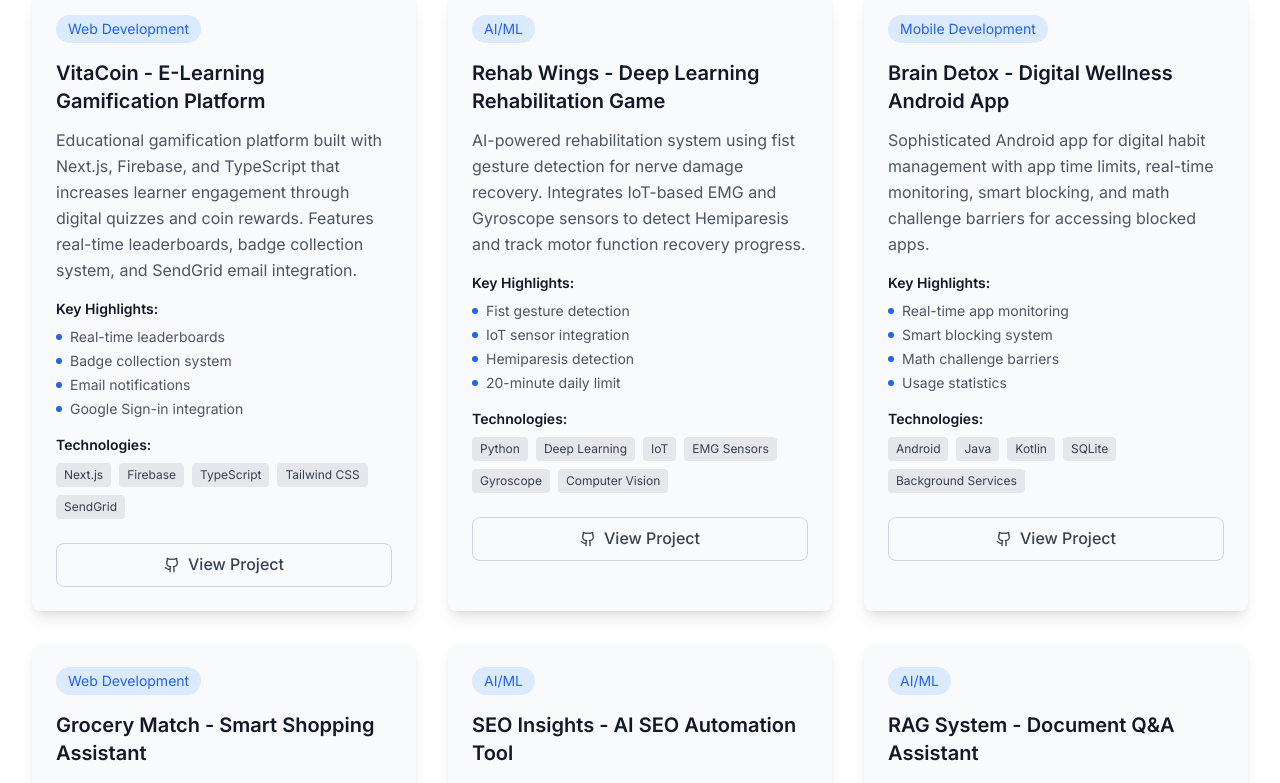
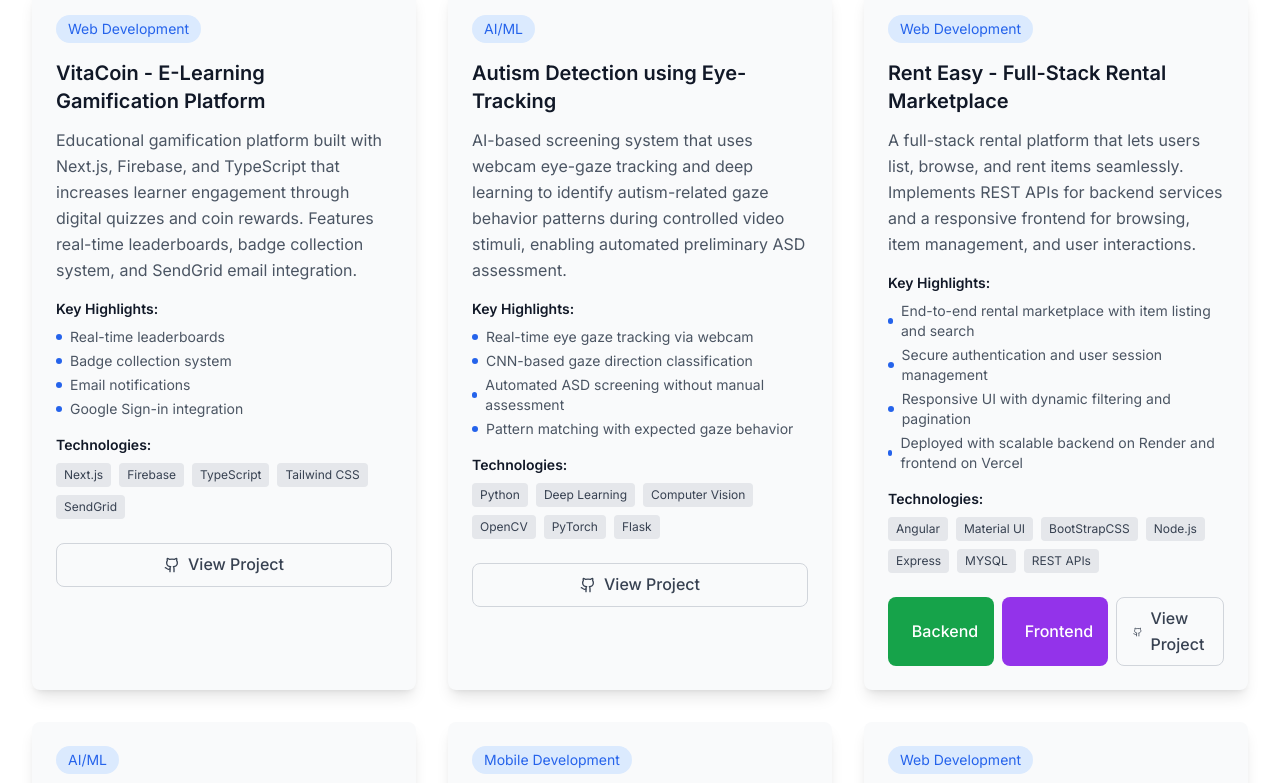
Before and after one commit to Nihith303/porfolio, a React (Vite) app: page / in a window 1280 px wide. Shown: the part 2200-2983 px from the top of the page. Built offline with nearby package versions, Linux system fonts and the light colour scheme.

Commit message:
add some projects

```diff
--- a/src/App.tsx
+++ b/src/App.tsx
@@ -112,8 +112,38 @@ function App() {
       githubLink: 'https://github.com/Nihith303/VitaCoin'
     },
     {
+      title: 'Autism Detection using Eye-Tracking',
+      period: 'June 2025 - Dec 2025',
+      description: 'AI-based screening system that uses webcam eye-gaze tracking and deep learning to identify autism-related gaze behavior patterns during controlled video stimuli, enabling automated preliminary ASD assessment.',
+      technologies: ['Python', 'Deep Learning', 'Computer Vision', 'OpenCV', 'PyTorch', 'Flask'],
+      category: 'AI/ML',
+      highlights: [
+        'Real-time eye gaze tracking via webcam',
+        'CNN-based gaze direction classification',
+        'Automated ASD screening without manual assessment',
+        'Pattern matching with expected gaze behavior'
+      ],
+      githubLink: 'https://github.com/Nihith303/Autism-Detection-using-eye-tracking'
+    },
+    {
+      title: 'Rent Easy - Full-Stack Rental Marketplace',
+      period: 'Sep 2025 - Dec 2025',
+      description: 'A full-stack rental platform that lets users list, browse, and rent items seamlessly. Implements REST APIs for backend services and a responsive frontend for browsing, item management, and user interactions.',
+      technologies: ['Angular', 'Material UI', 'BootStrapCSS', 'Node.js', 'Express', 'MYSQL', 'REST APIs'],
+      category: 'Web Development',
+      highlights: [
+        'End-to-end rental marketplace with item listing and search',
+        'Secure authentication and user session management',
+        'Responsive UI with dynamic filtering and pagination',
+        'Deployed with scalable backend on Render and frontend on Vercel'
+      ],
+      BackendLinks:'https://backend-durb.onrender.com/',
+      FrontendLinks:'https://rent-easy-tan.vercel.app/',
+      githubLink: 'https://github.com/Nihith303/Rent-Easy'
+    },
+    {
       title: 'Rehab Wings - Deep Learning Rehabilitation Game',
-      period: 'Jun 2025 - Present',
+      period: 'June 2025 - May 2026',
       description: 'AI-powered rehabilitation system using fist gesture detection for nerve damage recovery. Integrates IoT-based EMG and Gyroscope sensors to detect Hemiparesis and track motor function recovery progress.',
       technologies: ['Python', 'Deep Learning', 'IoT', 'EMG Sensors', 'Gyroscope', 'Computer Vision'],
       category: 'AI/ML',
@@ -478,13 +508,35 @@ function App() {
                       </div>
                     </div>
 
-                    <div className="flex space-x-3">
+                    <div className="flex flex-wrap gap-2">
+                      {'BackendLinks' in project && project.BackendLinks && (
+                        <a
+                          href={project.BackendLinks}
+                          target="_blank"
+                          rel="noopener noreferrer"
+                          className="flex-1 px-4 py-2 bg-green-600 hover:bg-green-700 text-white rounded-lg font-medium transition-colors flex items-center justify-center min-w-[100px]"
+                        >
+                          <ExternalLink className="w-4 h-4 mr-2" />
+                          Backend
+                        </a>
+                      )}
+                      {'FrontendLinks' in project && project.FrontendLinks && (
+                        <a
+                          href={project.FrontendLinks}
+                          target="_blank"
+                          rel="noopener noreferrer"
+                          className="flex-1 px-4 py-2 bg-purple-600 hover:bg-purple-700 text-white rounded-lg font-medium transition-colors flex items-center justify-center min-w-[100px]"
+                        >
+                          <ExternalLink className="w-4 h-4 mr-2" />
+                          Frontend
+                        </a>
+                      )}
                       {project.githubLink && (
                         <a
                           href={project.githubLink}
                           target="_blank"
                           rel="noopener noreferrer"
-                          className="flex-1 px-4 py-2 border border-gray-300 dark:border-gray-600 text-gray-700 dark:text-gray-300 hover:bg-gray-50 dark:hover:bg-gray-700 rounded-lg font-medium transition-colors flex items-center justify-center"
+                          className="flex-1 px-4 py-2 border border-gray-300 dark:border-gray-600 text-gray-700 dark:text-gray-300 hover:bg-gray-50 dark:hover:bg-gray-700 rounded-lg font-medium transition-colors flex items-center justify-center min-w-[100px]"
                         >
                           <Github className="w-4 h-4 mr-2" />
                           View Project
```
Also changed, not shown: 1 other file (tests, documents, lock files or other folders).
